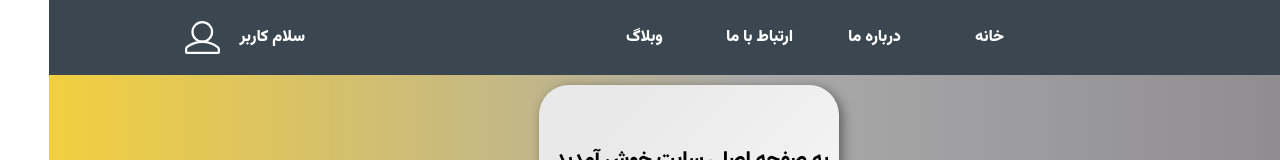
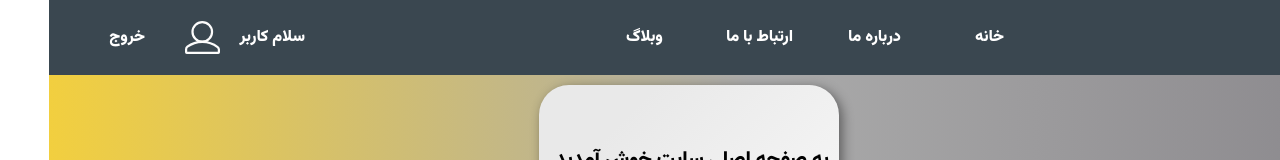
Before and after one commit to mhkt74/dashbord-login, a React (Create React App) app: page /Main/about-us in a window 1280 px wide. Shown: the top 160 px of the page. Built offline with nearby package versions, Linux system fonts and the light colour scheme; a small style sheet from the web is missing.

Commit message:
add exit code

```diff
--- a/src/Components/Header.jsx
+++ b/src/Components/Header.jsx
@@ -1,7 +1,7 @@
 import React from "react";
 import "../Css/Header.css";
 import { Link } from "react-router-dom";
-import Avatar from "../Assets/image/SVG/Avatar"
+import Avatar from "../Assets/image/SVG/Avatar";
 function Header() {
   return (
     <div className="Header">
@@ -22,8 +22,9 @@ function Header() {
       <div className="left-header">
         <p className="name-user">سلام کاربر</p>
         <div className="avatar">
-          <Avatar/>
-          </div>
+          <Avatar />
+        </div>
+        <Link className="text-header" to="/">خروج</Link>
       </div>
     </div>
   );
```
